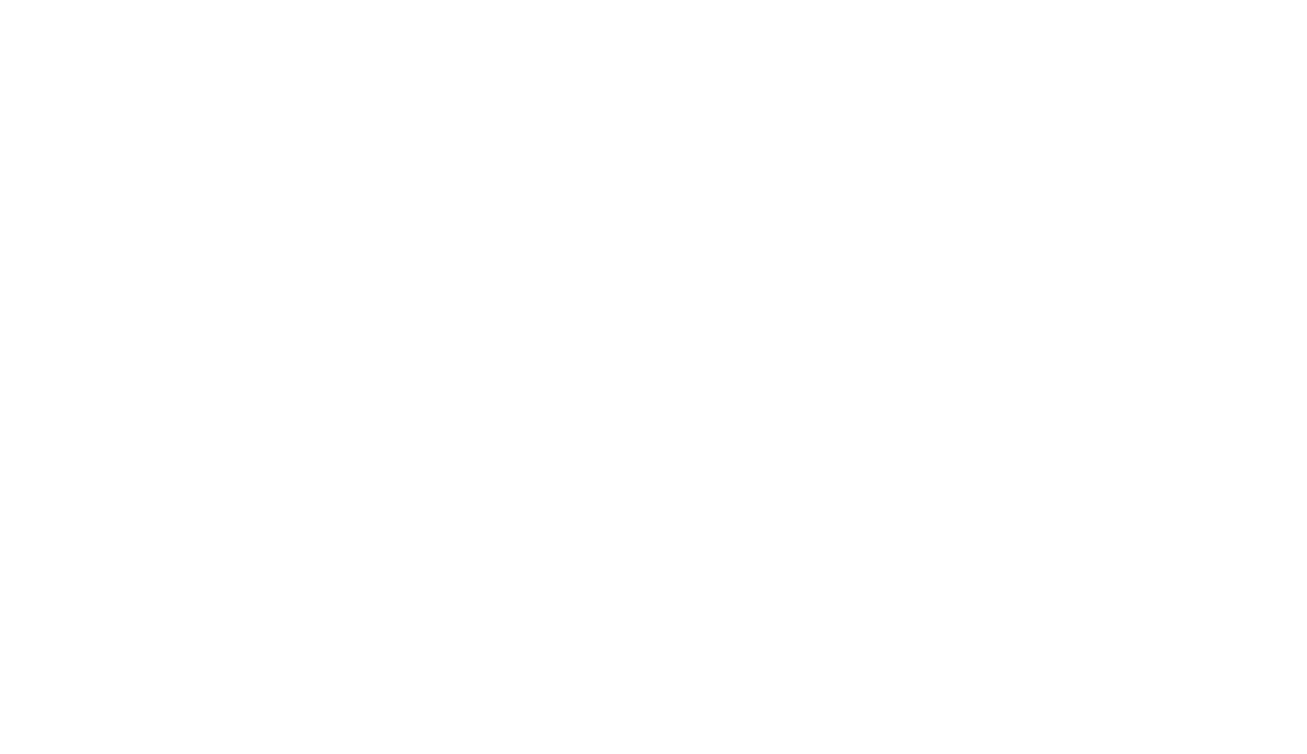
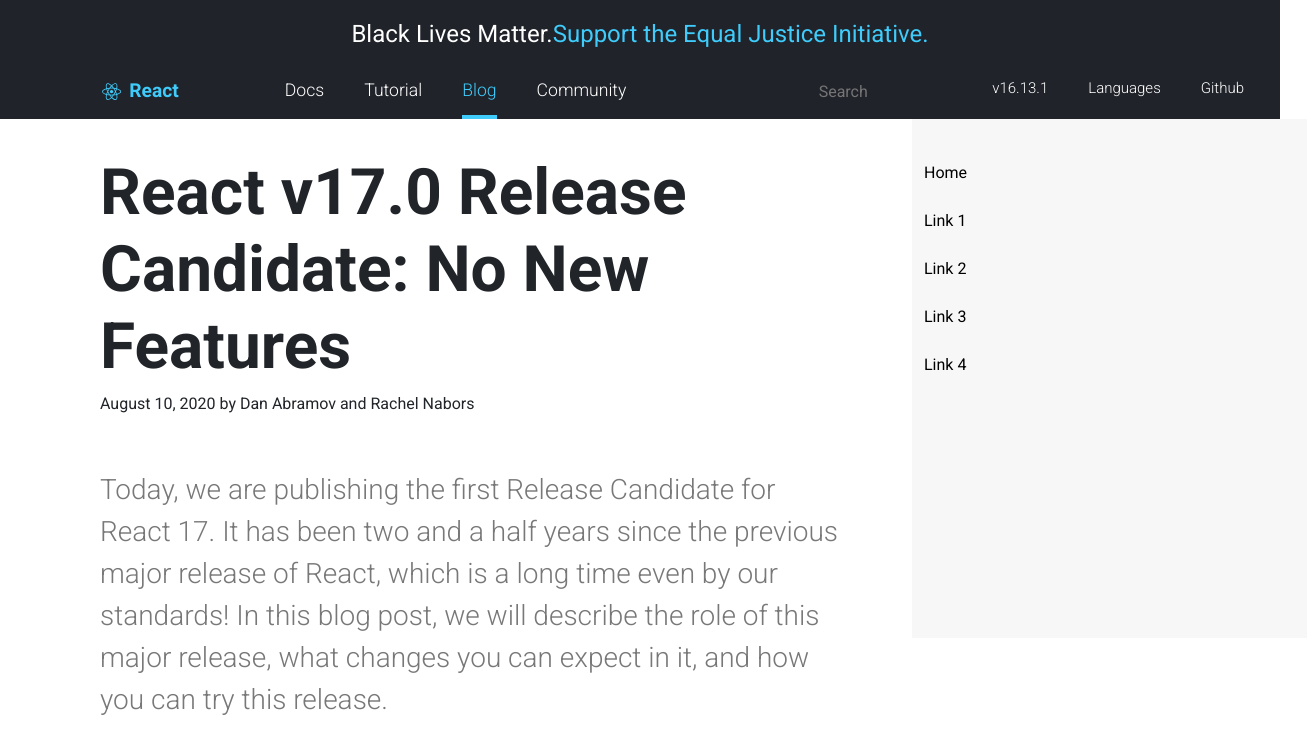
Before and after one commit to Mariam-Naz/UIT-React-Asg, a React (Create React App) app: page /blog in a window 1280 px wide. Shown: the top 754 px of the page, 1307 px wide, since content can reach past the window. Built offline with nearby package versions, Linux system fonts and the light colour scheme.

Commit message:
Complete 1st section of Blog page

```diff
--- a/src/App.js
+++ b/src/App.js
@@ -3,13 +3,15 @@
 import {Route, Switch} from 'react-router-dom';
 import Cover from "./Components/Cover";
 import Form from "./Components/Form";
+import Blog from "./Components/Blog";
 
 export default function App() {
   return (
     <>
       <Switch>
-        <Route exact path='/' component={Form} />
-        <Route exact path='/react.org' component={Cover} />
+        <Route exact path='/' component={Cover} />
+        <Route exact path='/blog' component={Blog} />
+        <Route exact path='/login' component={Form} />
       </Switch>
     </>
   );
--- /dev/null
+++ b/src/Components/Blog.jsx
@@ -0,0 +1,52 @@
+import React, { Component } from "react";
+import Header from "./Header";
+import { NavLink } from "react-router-dom";
+
+export default class Blog extends Component {
+  render() {
+    return (
+      <>
+        <Header />
+        <div className="container-fluid">
+          <div className="row">
+            <div className="col-md-8 pl-5 ml-5 mt-3 pr-5">
+              <h1 className="font-weight-bold display-3 pb-0">
+                React v17.0 Release Candidate: No New Features
+              </h1>
+              <h6 className="font-weight-normal">
+                August 10, 2020 by Dan Abramov and Rachel Nabors
+              </h6>
+              <p className="font-weight-light pt-5 para">
+                Today, we are publishing the first Release Candidate for React
+                17. It has been two and a half years since the previous major
+                release of React, which is a long time even by our standards! In
+                this blog post, we will describe the role of this major release,
+                what changes you can expect in it, and how you can try this
+                release.
+              </p>
+            </div>
+            <div className="col-md-3">
+              <div className="vertical-menu">
+                <NavLink to="#" activeClassName="active">
+                  Home
+                </NavLink>
+                <NavLink to="#" activeClassName="active">
+                  Link 1
+                </NavLink>
+                <NavLink to="#" activeClassName="active">
+                  Link 2
+                </NavLink>
+                <NavLink to="#" activeClassName="active">
+                  Link 3
+                </NavLink>
+                <NavLink to="#" activeClassName="active">
+                  Link 4
+                </NavLink>
+              </div>
+            </div>
+          </div>
+        </div>
+      </>
+    );
+  }
+}
--- a/src/Components/Cover.jsx
+++ b/src/Components/Cover.jsx
@@ -1,4 +1,5 @@
 import React, { Component } from "react";
+import {Link} from "react-router-dom";
 import Header from "./Header";
 
 export default class Cover extends Component {
@@ -15,9 +16,9 @@
           </div>
           <div className="row">
             <div className="mx-auto get-take">
-              <a className="col-md-6 get-btn mr-3" href="#">
+              <Link className="col-md-6 get-btn mr-3" to='/login'>
                 Get Started
-              </a>
+              </Link>
               <a className="col-md-6 take-tutorial" href="#">
                 Take the Tutorial >
               </a>
--- a/src/Components/Form.jsx
+++ b/src/Components/Form.jsx
@@ -10,12 +10,6 @@
       redirect:false
     };
   }
-
-  handleSubmit = (e) => {
-    if(this.state.email ==='admin@admin.com' && this.state.password === '1234'){
-      location.href = '/react.org';
-    }
-  };
 
   render() {
     return (
@@ -45,7 +39,7 @@
                 value={this.state.password}
               />
             </div>
-            <Link to="/react.org" className='btn btn-primary'>Submit</Link>
+            <Link to="/blog" className='btn btn-primary'>Submit</Link>
           </form>
 
         </div>
--- a/src/Components/Header.jsx
+++ b/src/Components/Header.jsx
@@ -1,11 +1,12 @@
 import React, { Component } from "react";
 import { FaReact } from "react-icons/fa";
+import { NavLink } from "react-router-dom";
 
 export default class Header extends Component {
   render() {
     return (
       <>
-        <div className="container-fluid">
+        <div className="container-fluid header-container">
           <div className="row">
             <h1>
               Black Lives Matter.
@@ -16,33 +17,45 @@
           </div>
           <div className="d-flex justify-content-start">
             <div className="logo flex-grow-1">
-              <a href="#" className="react pr-2">
+              <a href="#" className="react pr-2 pb-3">
                 <FaReact />
               </a>
-              <a href="#" className="react" id="hide">
+              <a href="#" className="react pb-3" id="hide">
                 React
               </a>
             </div>
             <div className="nav">
-              <a href="#">Docs</a>
+              <NavLink to="/docs" activeClassName="menu-active">
+                Docs
+              </NavLink>
+            </div>
+            <div className="nav pb-3">
+              <NavLink to="/tutorial" activeClassName="menu-active">
+                Tutorial
+              </NavLink>
             </div>
             <div className="nav">
-              <a href="#">Tutorial</a>
-            </div>
-            <div className="nav">
-              <a href="#">Blog</a>
+              <NavLink to="/blog" activeClassName="menu-active">
+                Blog
+              </NavLink>
             </div>
             <div className="nav flex-grow-1">
-              <a href="#">Community</a>
+              <NavLink to="/tutorial" activeClassName="menu-active">
+                Community
+              </NavLink>
             </div>
             <input
               type="text"
               placeholder="Search"
               className="flex-sm-shrink"
             />
-            <div className="nav small" id="hide">v16.13.1</div>
+            <div className="nav small" id="hide">
+              v16.13.1
+            </div>
             <div className="nav small">Languages</div>
-            <div className="nav small" id="hide">Github</div>
+            <div className="nav small" id="hide">
+              Github
+            </div>
           </div>
         </div>
       </>
--- a/src/stylesheets/style.css
+++ b/src/stylesheets/style.css
@@ -4,11 +4,10 @@
   margin: 0;
   font-family: "Roboto", sans-serif;
 }
-.container-fluid {
+.header-container {
   text-align: center;
   background-color: #20232a;
   color: white;
-  padding-bottom: 1%;
 }
 
 h1 {
@@ -31,7 +30,7 @@
 .nav {
   font-weight: 300;
   font-size: 1.1rem;
-  padding: 0% 2% 0% 2%;
+  margin: 0 20px;
   margin-bottom: 0;
 }
 a {
@@ -39,6 +38,11 @@
   color: white;
 }
 a:hover {
+  color: #3fccfb;
+}
+
+.menu-active {
+  border-bottom: 4px solid #3fccfb;
   color: #3fccfb;
 }
 .react {
@@ -73,7 +77,9 @@
 /*Cover*/
 
 .cover {
+  text-align: center;
   background-color: #282c34;
+  color: white;
 }
 .main-heading {
   padding-top: 7%;
@@ -109,3 +115,35 @@
 .get-take {
   margin-bottom: 5%;
 }
+
+/*Blog*/
+.para {
+  font-size: 3.5vmin;
+  color: rgb(121, 120, 120);
+}
+
+.vertical-menu {
+  padding-top: 10%;
+  position: sticky;
+  background-color: #f7f7f7;
+  width: 395px; /* Set a width if you like */
+  padding-bottom: 85%;
+}
+
+.vertical-menu a {
+  /* Grey background color */
+  color: rgb(0, 0, 0); /* Black text color */
+  font-weight: 400;
+  display: block; /* Make the links appear below each other */
+  padding: 12px; /* Add some padding */
+  text-decoration: none; /* Remove underline from links */
+}
+
+.vertical-menu a:hover {
+  color: rgb(158, 157, 157); /* Dark grey background on mouse-over */
+}
+
+.active {
+  color: rgb(0, 0, 0);
+  font-weight: 600;
+}
```
